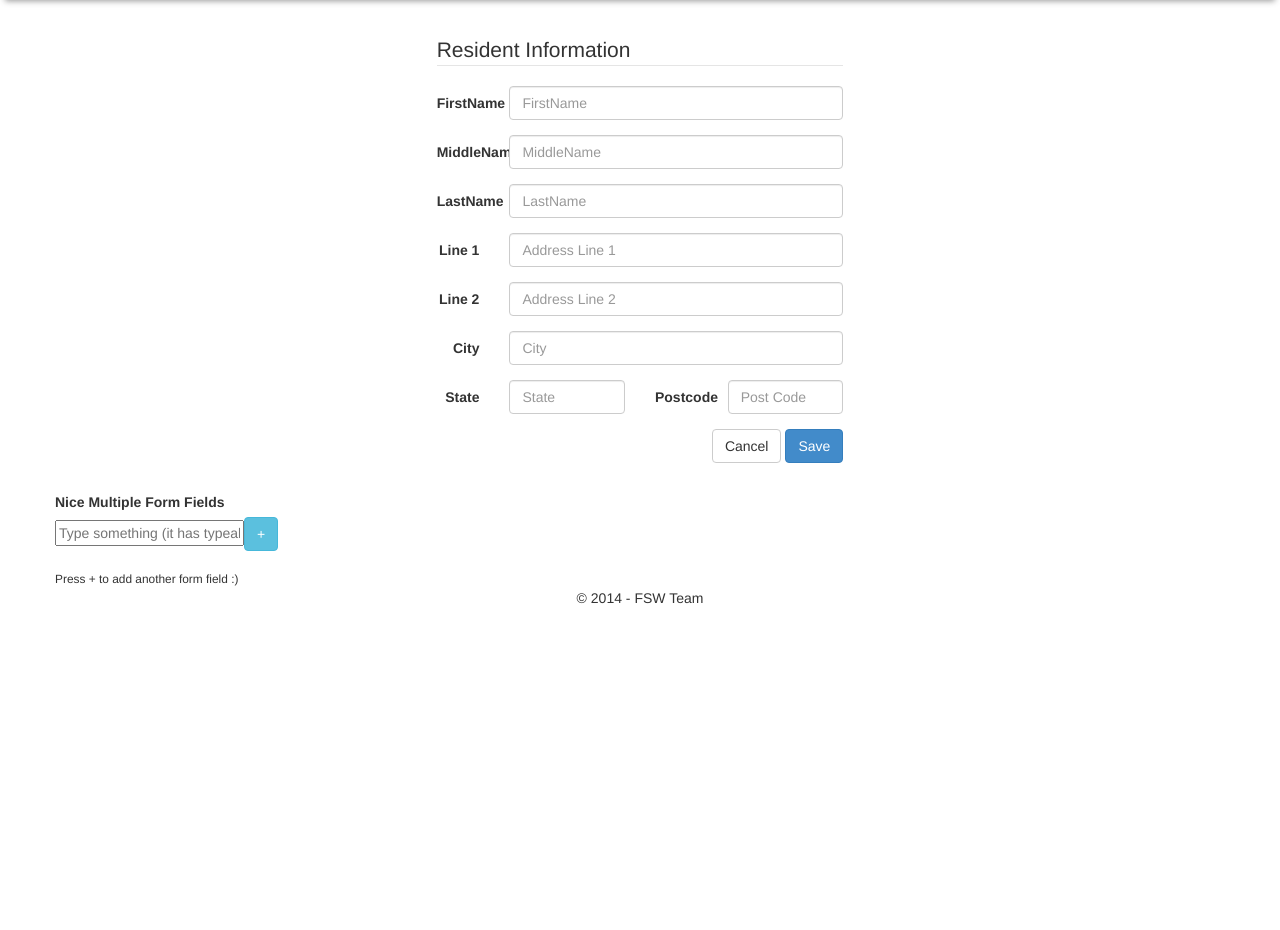
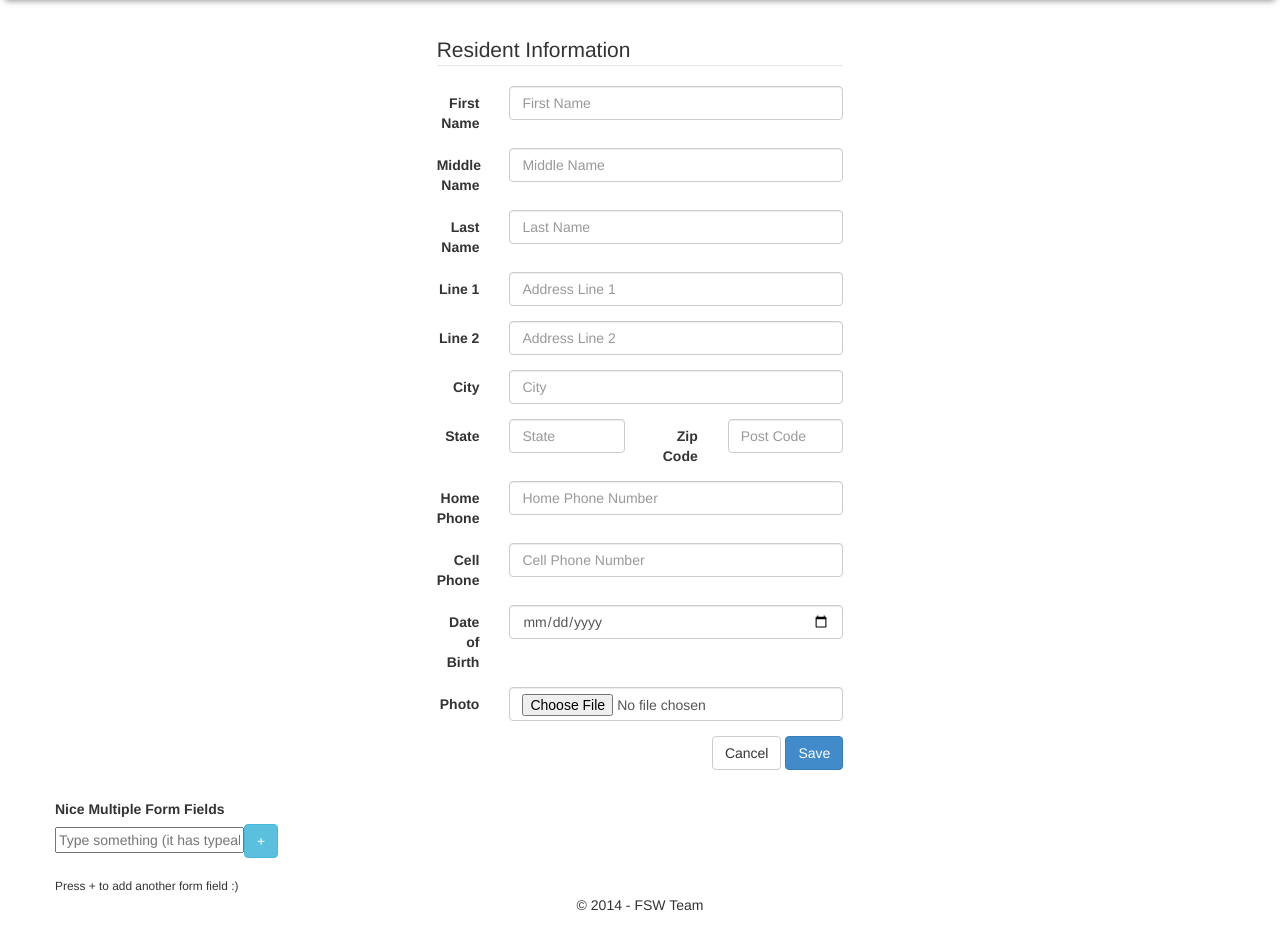
Before and after one commit to rcabral90/fswproject-webapp, a Django app: template templates/add_user.html in a window 1280 px wide. Shown: the part 40-970 px from the top of the page. Before the commit the page ends 644 px from the top, so only its background shows below. Run offline with Django 3.2, Linux system fonts and the light colour scheme; the template is opened without the code that fills it, so the values that code supplies are empty; parts of the project's set-up code (start-up, migrations or seed data) failed here and were passed over; some libraries are stand-ins or nearby versions.

Commit message:
updated add users

```diff
--- a/templates/add_user.html
+++ b/templates/add_user.html
@@ -12,25 +12,25 @@
 
  		  <!-- Text input-->
           <div class="form-group">
-            <label class="col-sm-2 control-label" for="textinput">FirstName</label>
+            <label class="col-sm-2 control-label" for="textinput">First Name</label>
             <div class="col-sm-10">
-              <input type="text" placeholder="FirstName" class="form-control">
+              <input type="text" name='first_name' placeholder="First Name" class="form-control">
             </div>
           </div>
 
           <!-- Text input-->
           <div class="form-group">
-            <label class="col-sm-2 control-label" for="textinput">MiddleName</label>
+            <label class="col-sm-2 control-label" for="textinput">Middle Name</label>
             <div class="col-sm-10">
-              <input type="text" placeholder="MiddleName" class="form-control">
+              <input type="text" name='middle_name' placeholder="Middle Name" class="form-control">
             </div>
           </div>
 
 		  <!-- Text input-->
           <div class="form-group">
-            <label class="col-sm-2 control-label" for="textinput">LastName</label>
+            <label class="col-sm-2 control-label" for="textinput">Last Name</label>
             <div class="col-sm-10">
-              <input type="text" placeholder="LastName" class="form-control">
+              <input type="text" name='last_name' placeholder="Last Name" class="form-control">
             </div>
           </div>
 
@@ -38,7 +38,7 @@
           <div class="form-group">
             <label class="col-sm-2 control-label" for="textinput">Line 1</label>
             <div class="col-sm-10">
-              <input type="text" placeholder="Address Line 1" class="form-control">
+              <input type="text" name="address1" placeholder="Address Line 1" class="form-control">
             </div>
           </div>
 
@@ -46,7 +46,7 @@
           <div class="form-group">
             <label class="col-sm-2 control-label" for="textinput">Line 2</label>
             <div class="col-sm-10">
-              <input type="text" placeholder="Address Line 2" class="form-control">
+              <input type="text" name="address2" placeholder="Address Line 2" class="form-control">
             </div>
           </div>
 
@@ -54,7 +54,7 @@
           <div class="form-group">
             <label class="col-sm-2 control-label" for="textinput">City</label>
             <div class="col-sm-10">
-              <input type="text" placeholder="City" class="form-control">
+              <input type="text" name="city" placeholder="City" class="form-control">
             </div>
           </div>
 
@@ -62,15 +62,46 @@
           <div class="form-group">
             <label class="col-sm-2 control-label" for="textinput">State</label>
             <div class="col-sm-4">
-              <input type="text" placeholder="State" class="form-control">
+              <input type="text" name="state" placeholder="State" class="form-control">
             </div>
 
-            <label class="col-sm-2 control-label" for="textinput">Postcode</label>
+            <label class="col-sm-2 control-label" for="textinput">Zip Code</label>
             <div class="col-sm-4">
-              <input type="text" placeholder="Post Code" class="form-control">
+              <input type="text" name="zip_code" placeholder="Post Code" class="form-control">
             </div>
           </div>
 
+          <!-- Text input-->
+          <div class="form-group">
+            <label class="col-sm-2 control-label" for="textinput">Home Phone</label>
+            <div class="col-sm-10">
+              <input type="text" name="home_phone" placeholder="Home Phone Number" class="form-control">
+            </div>
+          </div>
+
+          <!-- Text input-->
+          <div class="form-group">
+            <label class="col-sm-2 control-label" for="textinput">Cell Phone</label>
+            <div class="col-sm-10">
+              <input type="text" name="cell_phone" placeholder="Cell Phone Number" class="form-control">
+            </div>
+          </div>
+
+          <!-- Date input-->
+          <div class="form-group">
+            <label class="col-sm-2 control-label" for="textinput">Date of Birth</label>
+            <div class="col-sm-10">
+              <input type="date" name="date_of_birth" placeholder="" class="form-control">
+            </div>
+          </div>
+
+          <!-- File input-->
+          <div class="form-group">
+            <label class="col-sm-2 control-label" for="textinput">Photo</label>
+            <div class="col-sm-10">
+              <input type="file" name="photo" placeholder="" class="form-control">
+            </div>
+          </div>
 
           <div class="form-group">
             <div class="col-sm-offset-2 col-sm-10">
```
Also changed, not shown: static/js/data_callers.js (+4 -4 lines), templates/dashboard.html (+7 -7 lines), 1 other file.
